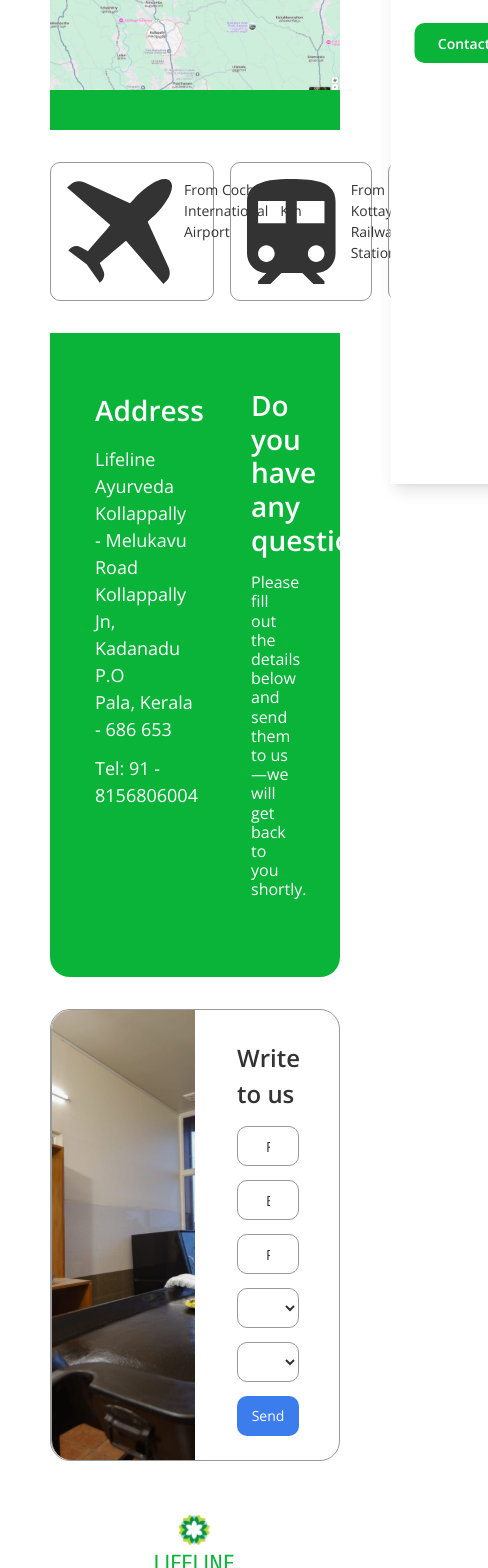
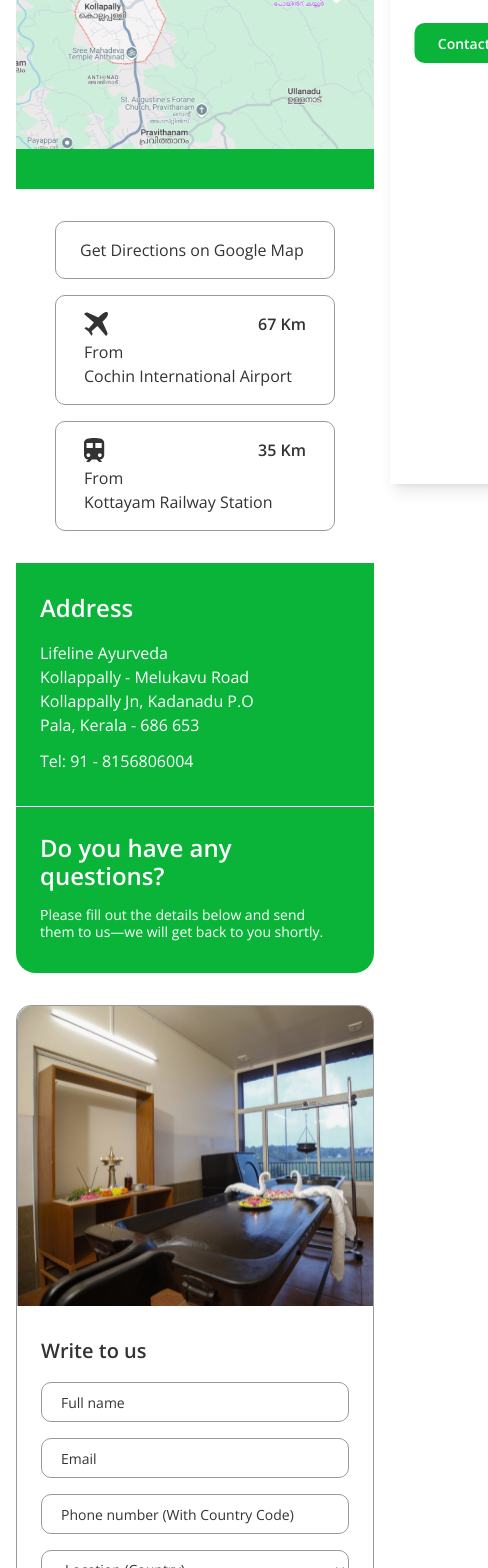
Before and after one commit to MCABEE/lifeline-ayurveda, a Next.js app: page /contact in a window 390 px wide. Shown: the part 360-1928 px from the top of the page, 488 px wide, since content can reach past the window. Built offline with nearby package versions, Linux system fonts and the light colour scheme.

Commit message:
update contact page- responsive for small devices , update Navbar.js

```diff
--- a/src/app/contact/page.js
+++ b/src/app/contact/page.js
@@ -2,45 +2,80 @@ import React from "react";
 
 function page() {
   return (
-    <div className=" mx-[50px] lg:mx-[100px] xl:mx-[170px] 2xl:mx-[196px]">
-      <h1 className="text-[32px] xl:text-[42px] text-[#333333] font-semibold text-center pt-[54px]">
+    <div className="max-w-[1800px] mx-auto">
+
+    <div className=" mx-[16px] sm:mx-[50px] lg:mx-[100px] xl:mx-[170px] 2xl:mx-[196px]">
+      <h1 className="text-[32px] xl:text-[42px] text-[#333333] font-semibold text-center pt-[24px] sm:pt-[54px]">
         Contact us
       </h1>
-      <p className="text-[16px] xl:text-[20px] text-[#333333] text-center leading-[120%] pt-[10px] pb-[67px] ">
+      <p className="text-[14px] sm:text-[16px] xl:text-[20px] text-[#333333] text-center leading-[120%] px-2 sm:px-0 pt-[3px] sm:pt-[10px] pb-5 sm:pb-7 lg:pb-[67px] ">
         Reach out to us anytime—
-        <br />
+        <br className="hidden sm:inline" />
         find our location, send a message, or drop us a note.
       </p>
 
       <div>
-        <div className=" bg-[#09B438]  rounded-t-[20px]">
-          <img src="/assets/location-map.svg" alt="map" className="w-full bg-cover py-10" />
+        <div className=" bg-[#09B438] h-[360px] sm:h-auto rounded-t-[20px]">
+          <img
+            src="/assets/location-map.svg"
+            alt="map"
+            className="w-full h-full object-cover py-10"
+          />
         </div>
-        <div className="w-full bg-white flex justify-between gap-x-4 py-[32px]">
-          <span className=" flex gap-x-3 2xl:gap-x-8 p-4 border-[1px] border-[#999999] rounded-[10px]">
-            <img src="/assets/airplane.svg" alt="airplane" />
-            <p className="text-[14px] 2xl:text-[16px] text-[#333333]">
-              From Cochin International Airport
+        <div className="w-[280px] sm:w-[350px] lg:w-full mx-auto bg-white flex flex-col lg:flex-row justify-between gap-y-4 gap-x-4 py-[32px]">
+          <span className=" flex flex-col sm:flex-row order-2 gap-x-3 2xl:gap-x-8 p-4 px-[28px]  border-[1px] border-[#999999] rounded-[10px]">
+            <img
+              src="/assets/airplane.svg"
+              alt="airplane"
+              className="hidden sm:inline"
+            />
+            <div className="sm:hidden flex justify-between font-semibold ">
+              <img src="/assets/airplane.svg" alt="airplane" className="" />
+              <span className="text-[16px] sm:text-[14px] 2xl:text-[16px] text-[#333333]">
+                67 Km
+              </span>
+            </div>
+            <p className="text-[16px] sm:text-[14px] 2xl:text-[16px] pt-1 sm:pt-0 text-[#333333]">
+              From <br className="sm:hidden inline" />
+              Cochin International Airport
             </p>
-            <span className="text-[14px] 2xl:text-[16px] text-[#333333]">67 Km</span>
+            <span className="text-[16px] sm:text-[14px] 2xl:text-[16px] text-[#333333] hidden sm:inline">
+              67 Km
             </span>
-          <span className=" flex  gap-x-3 2xl:gap-x-8 p-4 border-[1px] border-[#999999] rounded-[10px]">
-            <img src="/assets/train.svg" alt="train" />
-            <p className="text-[14px] 2xl:text-[16px] text-[#333333]">
-              From Kottayam Railway Station
+          </span>
+          <span className=" flex flex-col sm:flex-row order-3  gap-x-3 2xl:gap-x-8 p-4 px-[28px]  border-[1px] border-[#999999] rounded-[10px]">
+            <img
+              src="/assets/train.svg"
+              alt="train"
+              className="hidden sm:inline"
+            />
+
+            <div className="sm:hidden flex  justify-between font-semibold  ">
+              <img src="/assets/train.svg" alt="train" className="" />
+              <span className="text-[16px] sm:text-[14px] 2xl:text-[16px] text-[#333333]">
+                35 Km
+              </span>
+            </div>
+            <p className="text-[16px] sm:text-[14px] 2xl:text-[16px] pt-1 sm:pt-0 text-[#333333]">
+              From <br className="sm:hidden inline" />
+              Kottayam Railway Station
             </p>
-            <span className="text-[14px] 2xl:text-[16px] text-[#333333]">35 Km</span>
+            <span className="text-[16px] sm:text-[14px] 2xl:text-[16px] text-[#333333] hidden sm:inline">
+              35 Km
             </span>
-          <span className=" flex gap-x-8 p-4 border-[1px] border-[#999999] rounded-[10px]">
-            <span className="text-[14px] 2xl:text-[16px] text-[#333333]">
+          </span>
+          <span className=" order-1 lg:order-none flex gap-x-8 p-4 px-6  border-[1px] border-[#999999] rounded-[10px]">
+            <span className="text-[16px] sm:text-[14px] 2xl:text-[16px] text-[#333333] ">
               Get Directions on Google Map
             </span>
           </span>
         </div>
-        <div className="w-full bg-[#09B438] flex rounded-b-[20px] px-[45px] 2xl:px-[65px] pt-[56px] pb-[77px] ">
-          <div className="w-1/2">
-            <h1 className="text-white text-[28px] 2xl:text-[32px] font-semibold">Address</h1>
-            <p className="text-white text-[18px] 2xl:text-[20px] pt-[15px] pb-[12px]">
+        <div className="w-full bg-[#09B438] flex flex-col md:flex-row rounded-b-[20px] md:px-[45px] 2xl:px-[65px] pt-[27px] sm:pt-[56px] pb-[32px] sm:pb-[77px] ">
+          <div className="md:w-1/2 border-b-[0.4px] md:border-none px-[24px] md:px-0 border-white pb-[33px] md:pb-0">
+            <h1 className="text-white text-[24px] sm:text-[28px] 2xl:text-[32px] font-semibold">
+              Address
+            </h1>
+            <p className="text-white text-[16px] sm:text-[18px] 2xl:text-[20px] pt-[15px] pb-[12px]">
               Lifeline Ayurveda
               <br />
               Kollappally - Melukavu Road
@@ -49,14 +84,16 @@ function page() {
               <br />
               Pala, Kerala - 686 653
             </p>
-            <span className="text-white text-[18px] 2xl:text-[20px]">Tel: 91 - 8156806004</span>
+            <span className="text-white text-[16px] sm:text-[18px] 2xl:text-[20px] ">
+              Tel: 91 - 8156806004
+            </span>
           </div>
-          <div className="w-1/2 flex flex-col justify-center ps-14">
-            <h1 className="text-white text-[28px] 2xl:text-[32px]text-[32px] font-semibold leading-[120%]">
+          <div className=" md:w-1/2 flex flex-col md:justify-center px-[24px] md:px-0 md:ps-14 pt-[27px] md:pt-0">
+            <h1 className="text-white text-[24px] sm:text-[28px] 2xl:text-[32px]text-[32px] font-semibold leading-[120%]">
               Do you have any <br />
               questions?
             </h1>
-            <p className="text-white text-[16px] leading-[120%] pt-4">
+            <p className="text-white text-[14px] sm:text-[16px] leading-[120%] pt-4">
               Please fill out the details below and send <br />
               them to us—we will get back to you shortly.
             </p>
@@ -64,44 +101,47 @@ function page() {
         </div>
       </div>
 
-
-      <div className="w-full flex border-[1px] border-[#999999] rounded-[20px] my-[32px]">
-          <div className="w-1/2 overflow-hidden border-l-[1px] border-[#999999] rounded-l-[20px]">
-<img src="/assets/contact.svg" alt="contact" className="w-full h-full object-cover" />
+      {/* contact form */}
+      <div className="w-full flex flex-col md:flex-row border-[1px] border-[#999999] rounded-[15px] md:rounded-[20px] my-[32px]">
+        <div className="md:w-1/2 h-[300px] md:h-auto overflow-hidden border-l-[1px] border-[#999999] rounded-t-[15px] md:rounded-tr-none md:rounded-l-[20px]">
+          <img
+            src="/assets/contact.svg"
+            alt="contact"
+            className="w-full h-full object-cover"
+          />
         </div>
-          <div className="w-1/2 flex flex-col gap-y-[14px] 2xl:gap-y-[16px] ps-[42px] 2xl:ps-[82px] pe-[40px] lg:pe-[80px] 2xl:pe-[122px] ">
-<h1 className="text-[24px] text-[#333333] font-semibold pt-[30px] 2xl:pt-[40px]">Write to us</h1>
-<input type="text"
-className="w-full outline-none h-[40px] 2xl:h-[48px] bg-white px-[28px] 2xl:px-[38px] border-[1px] border-[#999999] rounded-[10px] placeholder:text-[14px] 2xl:placeholder:text-[16px] placeholder:text-[#333333] "
+        <div className="md:w-1/2 flex flex-col gap-y-4 px-6 sm:px-0 sm:gap-y-[14px] 2xl:gap-y-[16px] sm:ps-[42px] 2xl:ps-[82px] sm:pe-[40px] lg:pe-[80px] 2xl:pe-[122px] ">
+          <h1 className="text-[20px] sm:text-[24px] text-[#333333] font-semibold pt-[30px] 2xl:pt-[40px]">
+            Write to us
+          </h1>
+          <input
+            type="text"
+            className="w-full outline-none h-[40px] 2xl:h-[48px] bg-white px-[19px] sm:px-[28px] 2xl:px-[38px] border-[1px] border-[#999999] rounded-[10px] placeholder:text-[14px] 2xl:placeholder:text-[16px] placeholder:text-[#333333] "
             placeholder="Full name"
           />
-<input type="email"
-className="w-full outline-none h-[40px] 2xl:h-[48px] bg-white px-[28px] 2xl:px-[38px] border-[1px] border-[#999999] rounded-[10px] placeholder:text-[14px] 2xl:placeholder:text-[16px] placeholder:text-[#333333] "
+          <input
+            type="email"
+            className="w-full outline-none h-[40px] 2xl:h-[48px] bg-white px-[19px] sm:px-[28px] 2xl:px-[38px] border-[1px] border-[#999999] rounded-[10px] placeholder:text-[14px] 2xl:placeholder:text-[16px] placeholder:text-[#333333] "
             placeholder="Email "
           />
-<input type="tel"
-className="w-full outline-none h-[40px] 2xl:h-[48px] bg-white px-[28px] 2xl:px-[38px] border-[1px] border-[#999999] rounded-[10px] placeholder:text-[14px] 2xl:placeholder:text-[16px] placeholder:text-[#333333] "
+          <input
+            type="tel"
+            className="w-full outline-none h-[40px] 2xl:h-[48px] bg-white px-[19px] sm:px-[28px] 2xl:px-[38px] border-[1px] border-[#999999] rounded-[10px] placeholder:text-[14px] 2xl:placeholder:text-[16px] placeholder:text-[#333333] "
             placeholder="Phone number (With Country Code) "
           />
 
-<select
-className="w-full outline-none h-[40px] 2xl:h-[48px] bg-white px-[28px] 2xl:px-[38px] border-[1px] border-[#999999] rounded-[10px] text-[14px] 2xl:text-[16px] text-[#333333] "
-
->
+          <select className="w-full outline-none h-[40px] 2xl:h-[48px] bg-white px-[19px] sm:px-[28px] 2xl:px-[38px] border-[1px] border-[#999999] rounded-[10px] text-[14px] 2xl:text-[16px] text-[#333333] ">
             <option value="1">Location (Country)</option>
           </select>
-<select
-className="w-full outline-none h-[40px] 2xl:h-[48px] bg-white px-[28px] 2xl:px-[38px] border-[1px] border-[#999999] rounded-[10px] text-[14px] 2xl:text-[16px] text-[#333333] "
-
->
+          <select className="w-full outline-none h-[40px] 2xl:h-[48px] bg-white px-[19px] sm:px-[28px] 2xl:px-[38px] border-[1px] border-[#999999] rounded-[10px] text-[14px] 2xl:text-[16px] text-[#333333] ">
             <option value="1">Required Service</option>
           </select>
-<button className="w-full mb-6 h-[40px] 2xl:h-[48px] bg-[#3B7DED] rounded-[10px]  text-[14px] 2xl:text-[16px] text-white">
+          <button className="w-full mb-12 sm:mb-6 mt-2 h-[40px] 2xl:h-[48px] bg-[#3B7DED] rounded-[10px]  text-[14px] 2xl:text-[16px] text-white">
             Send
           </button>
         </div>
       </div>
-
+    </div>
     </div>
   );
 }
```
Also changed, not shown: src/components/Navbar.js (+11 -2 lines). Lines whose indentation alone changed are shown as unchanged.
